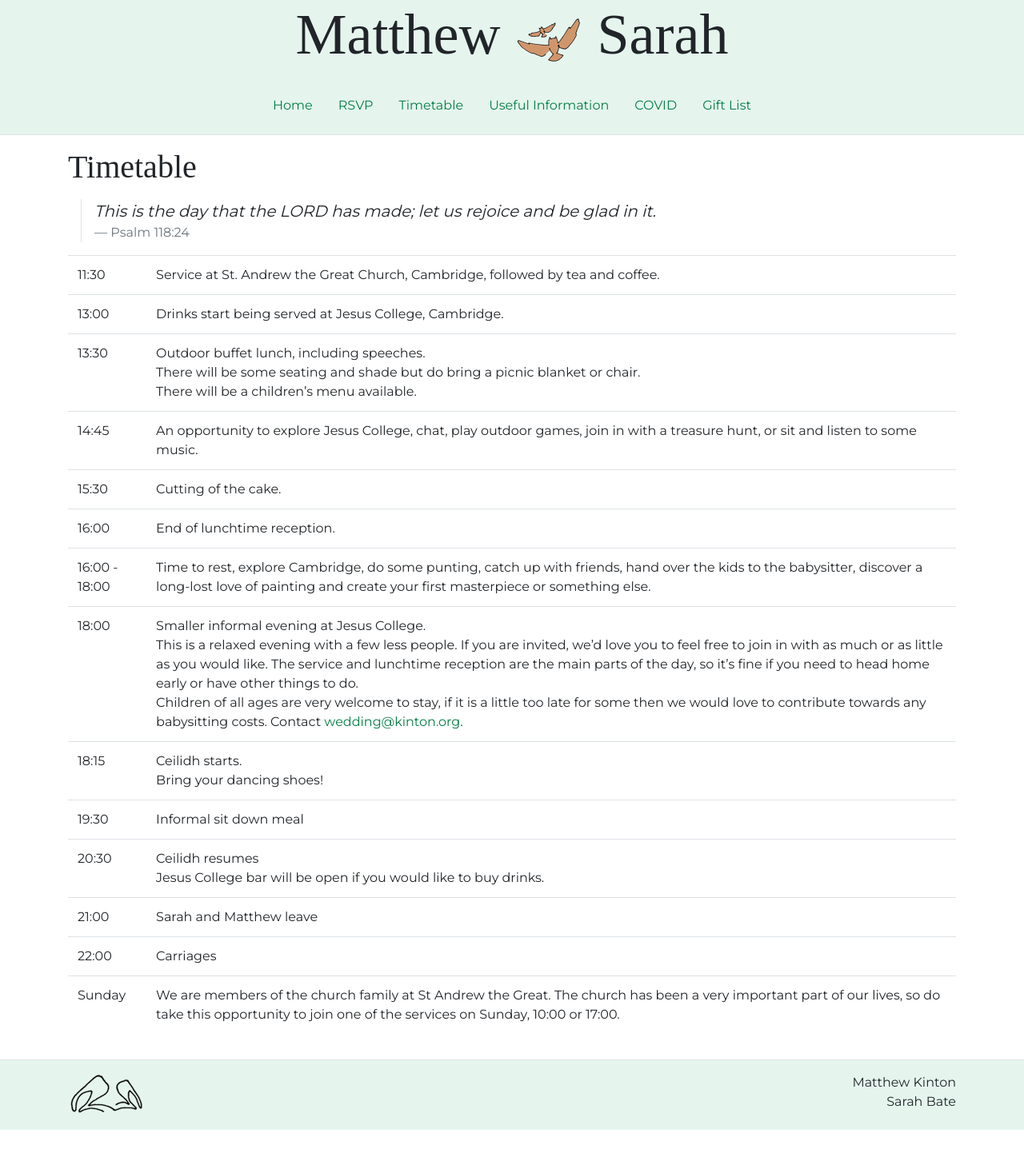
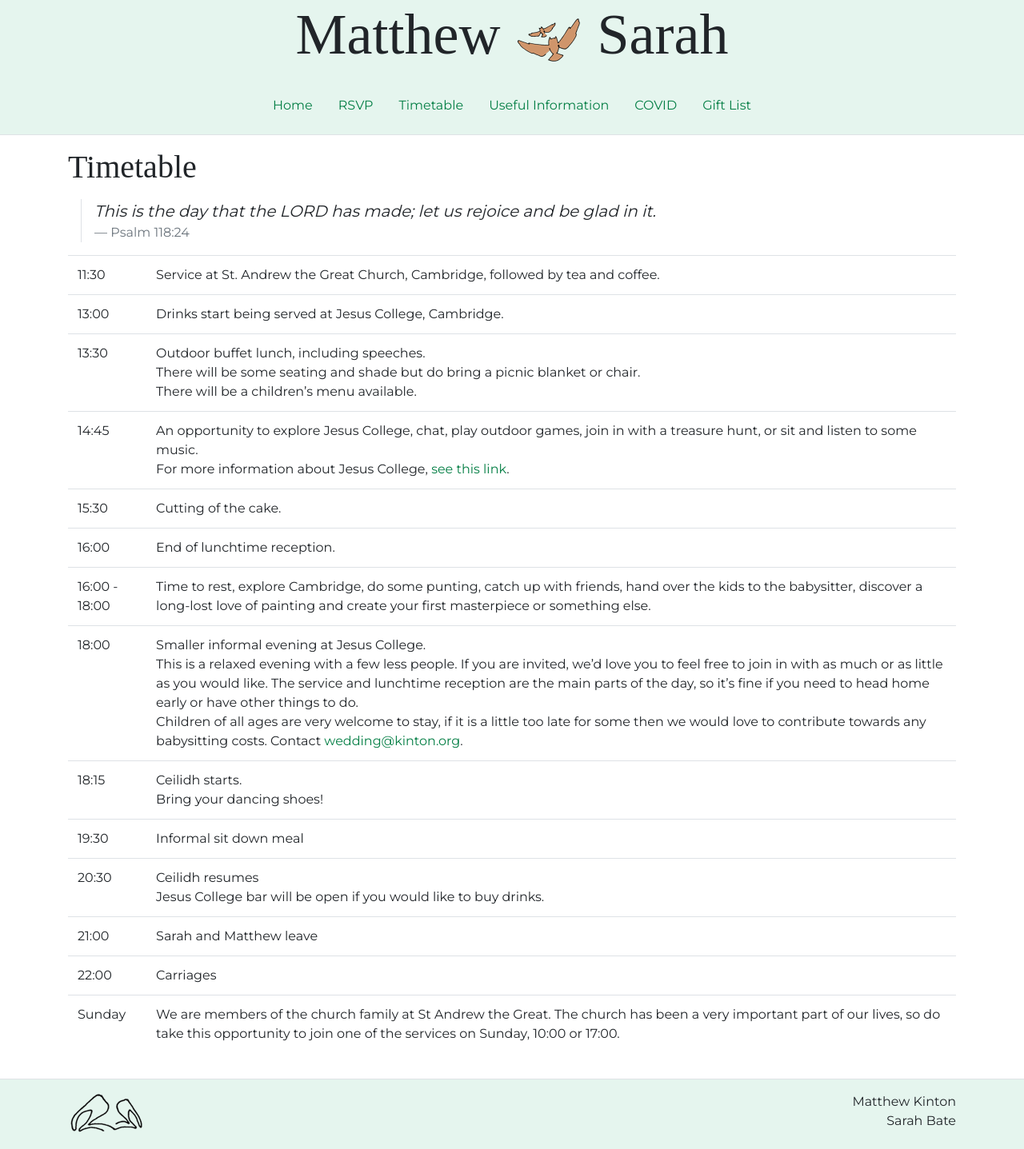
Before and after one commit to djcarter85/carterwedding, a Jekyll site: the page built from timetable.html, in a window 1280 px wide. Shown: the whole page at 80% size. Built offline with Jekyll 4.4.1, drawn with Linux system fonts in a browser that asks for light colours; some web fonts are replaced; before the commit the page ends 1413 px from its top, so only the background shows below that.

Commit message:
Add some small tweaks to the wording

```diff
--- a/covid.html
+++ b/covid.html
@@ -12,7 +12,8 @@ title: COVID
 
 <p>
   While we are optimistic that the wedding can go ahead as planned, we cannot be certain that there won’t be
-  restrictions in place. We will keep you updated, so please check your emails and this page for more information.
+  restrictions in place. It might also be that numbers are restricted and we cannot have everyone we have invited. We
+  will keep you updated, so please check your emails and this page for more information.
 </p>
 
 <p>
--- a/timetable.html
+++ b/timetable.html
@@ -30,8 +30,11 @@ title: Timetable
     </tr>
     <tr>
       <td>14:45</td>
-      <td>An opportunity to explore Jesus College, chat, play outdoor games, join in with a treasure hunt, or sit and
-        listen to some music.</td>
+      <td>
+        An opportunity to explore Jesus College, chat, play outdoor games, join in with a treasure hunt, or sit and
+        listen to some music.<br />
+        For more information about Jesus College, <a href="https://www.jesus.cam.ac.uk/college/about-us/history">see this link</a>.
+      </td>
     </tr>
     <tr>
       <td>15:30</td>
--- a/useful-information.html
+++ b/useful-information.html
@@ -26,5 +26,7 @@ title: Useful Information
   You will need to use
   the code <code>MS310721</code> to view availability and to book.</p>
 <p>
-  Dress code is formal, although we recommend comfortable shoes or at least some to change into.
+  Dress code is formal (not morning suits), but do feel free to wear whatever makes you comfortable, particularly
+  shoes where we recommend at least a comfy pair to change into. The evening is more relaxed and there will be dancing
+  so wear what you would like.
 </p>
```
